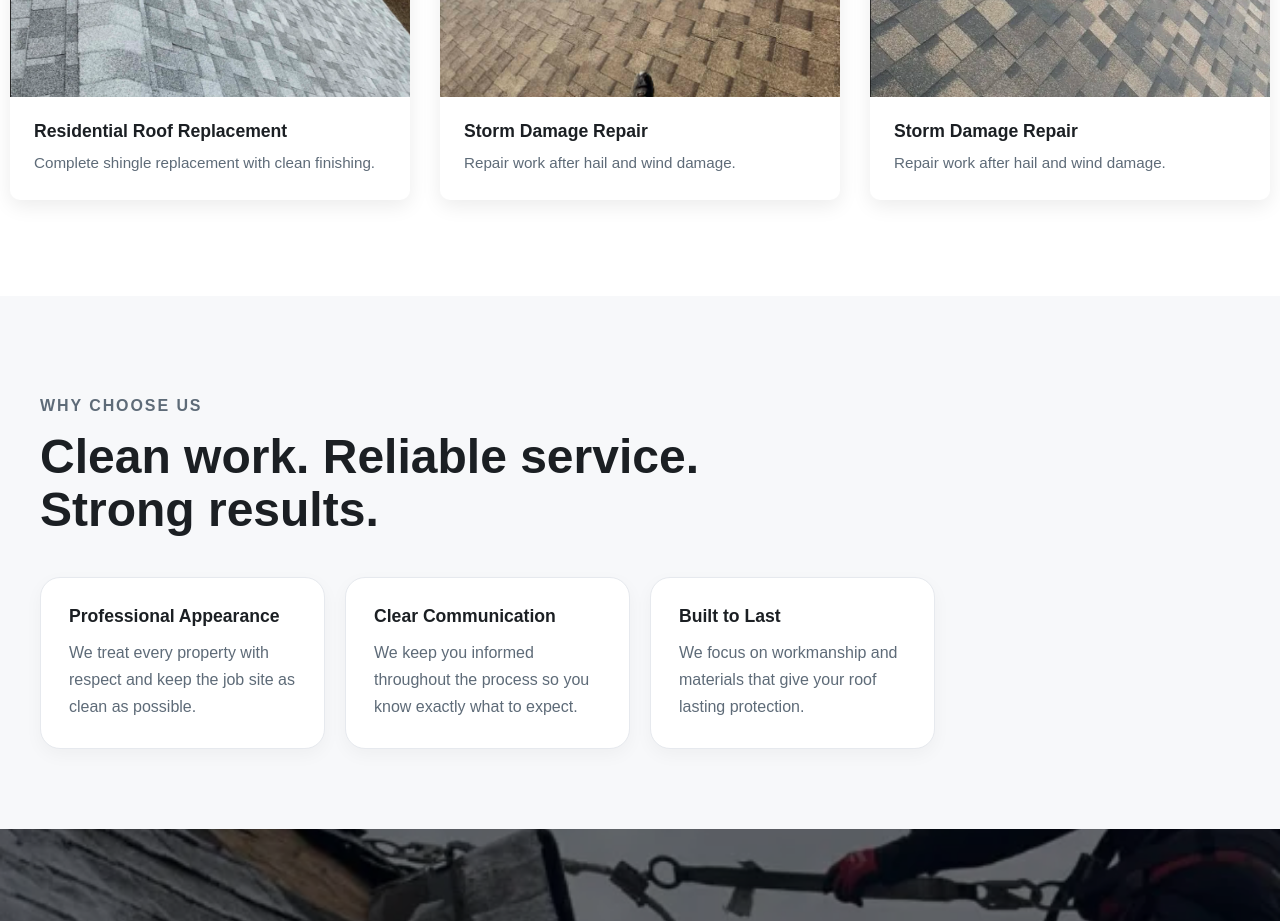
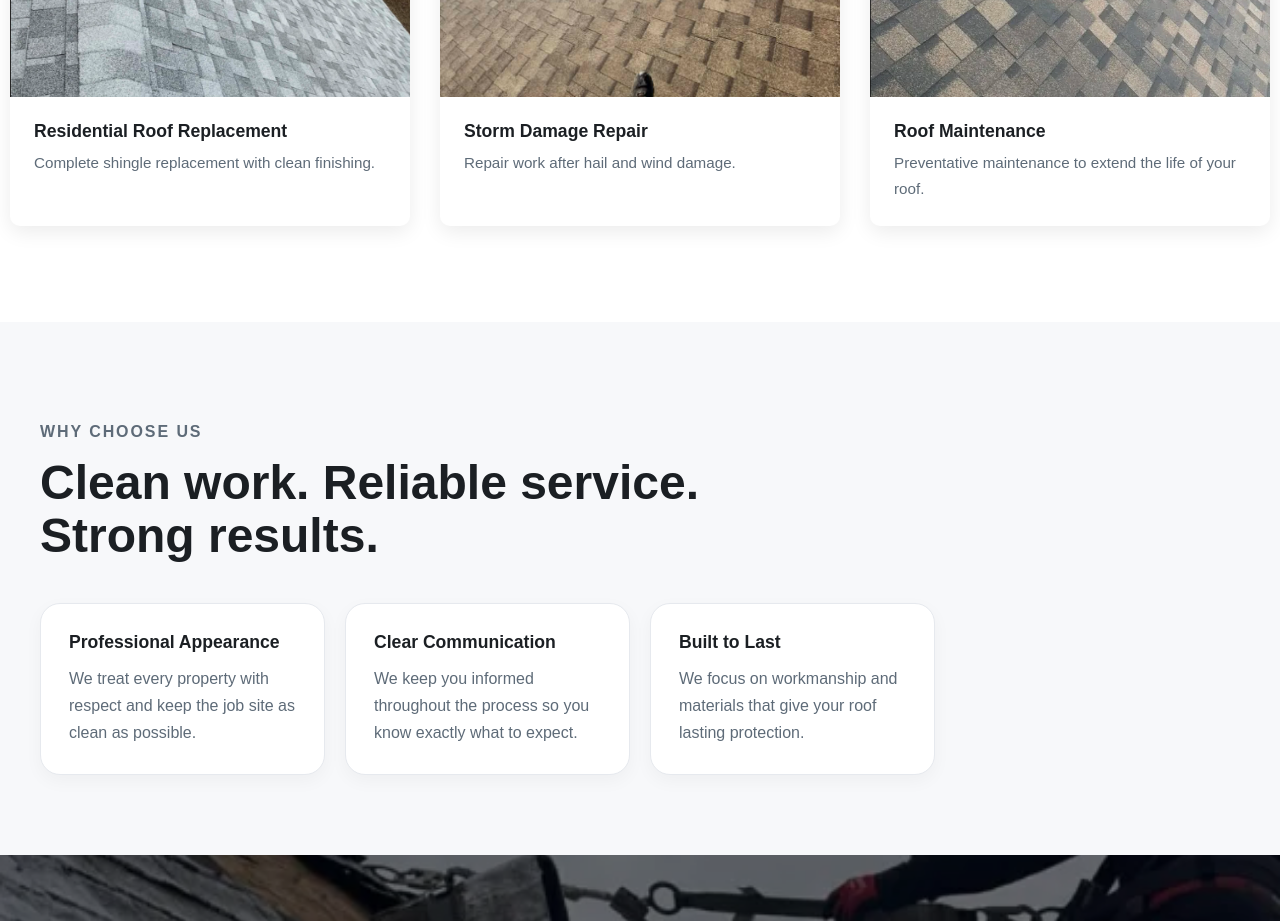
Before and after one commit to Mjcs99/roofing-business-site, a React (Vite) app in the folder CrombieAndSonsRoofing/: page / in a window 1280 px wide. Shown: the part 2180-3101 px from the top of the page. Built offline with nearby package versions, Linux system fonts and the light colour scheme.

Commit message:
fix SPA routing

```diff
--- a/CrombieAndSonsRoofing/src/components/layout/ProjectCarousel.tsx
+++ b/CrombieAndSonsRoofing/src/components/layout/ProjectCarousel.tsx
@@ -20,8 +20,8 @@ const images = [
   {
     src: roof3,
     alt: "Roof repair project",
-    title: "Storm Damage Repair",
-    description: "Repair work after hail and wind damage."
+    title: "Roof Maintenance",
+    description: "Preventative maintenance to extend the life of your roof."
   }
 ];
 
--- /dev/null
+++ b/CrombieAndSonsRoofing/staticwebapp.config.json
@@ -0,0 +1,6 @@
+{
+  "navigationFallback": {
+    "rewrite": "/index.html",
+    "exclude": ["/assets/*", "/*.css", "/*.js", "/images/*"]
+  }
+}
```
